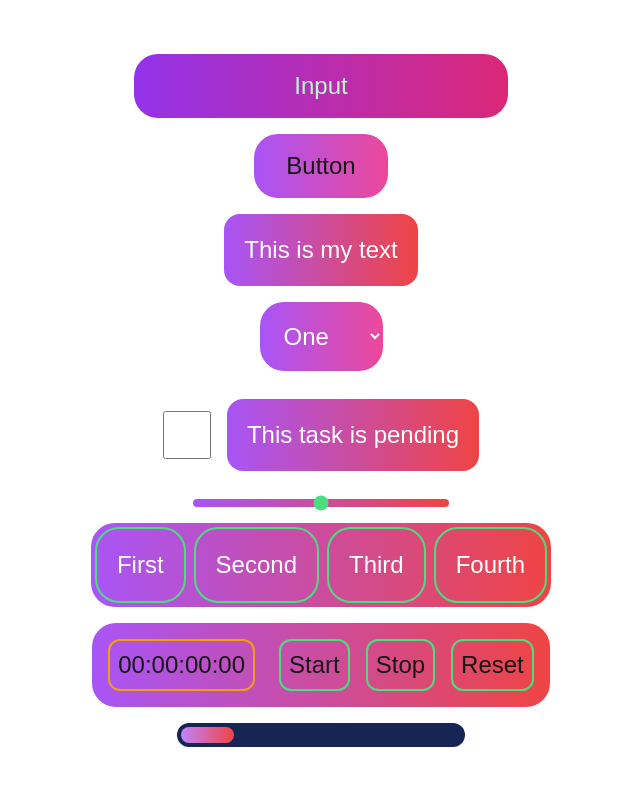
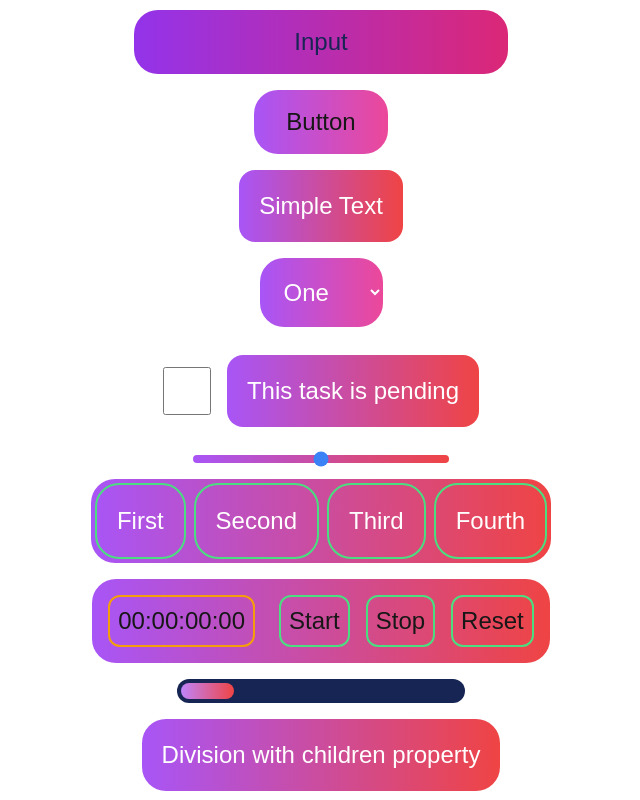
Before and after one commit to nitesh545/lifame, a Next.js app: page / in a window 1280 px wide. Shown: the whole page, without its empty margins (319-959 px from the left). Built offline with nearby package versions, Linux system fonts and the light colour scheme.

Commit message:
new component Division

```diff
--- /dev/null
+++ b/app/components/division.jsx
@@ -0,0 +1,15 @@
+import React from 'react';
+
+const Division = ({children}) => {
+    return (
+        <div className="w-screen">
+            <div className="flex justify-center content-center items-center">
+                <div className="text-white text-2xl p-5 rounded-3xl bg-gradient-to-r from-purple-500 to-red-500">
+                {children}
+                </div>
+            </div>
+        </div>
+    );
+};
+
+export default Division;
--- a/app/components/input.jsx
+++ b/app/components/input.jsx
@@ -12,7 +12,7 @@ const Input = (props) => {
 				<input
 					onChange={handleChange}
 					value={value}
-					className="input h-10 text-center rounded-3xl p-8 text-white placeholder:text-green-200 text-2xl bg-gradient-to-r from-purple-600 to-pink-600"
+					className="input h-10 text-center rounded-3xl p-8 text-white placeholder:text-blue-950 text-2xl bg-gradient-to-r from-purple-600 to-pink-600"
 					placeholder={props.placeholder}
 				/>
 			</div>
--- a/app/components/slider.jsx
+++ b/app/components/slider.jsx
@@ -24,7 +24,7 @@ const Slider = () => {
 					// [&::-webkit-slider-runnable-track]:rounded-3xl
 					// [&::-webkit-slider-thumb]:bg-red-500
 					// [&::-webkit-slider-thumb]:rounded-full"
-					className="w-1/5 appearance-none h-2 bg-gradient-to-r from-purple-500 to-red-500 rounded-3xl cursor-pointer accent-green-400"
+					className="w-1/5 appearance-none h-2 bg-gradient-to-r from-purple-500 to-red-500 rounded-3xl cursor-pointer accent-blue-500"
 				/>
 			</div>
 		</div>
--- a/app/page.jsx
+++ b/app/page.jsx
@@ -8,19 +8,21 @@ import Slider from "@/app/components/slider";
 import ButtonGroup from "@/app/components/buttonGroup";
 import Stopwatch from "@/app/components/stopwatch";
 import ProgressBar from "@/app/components/progressBar";
+import Division from "@/app/components/division";
 import React from "react";
 
 let components = [
 	{id: 1, type: "Input", component: <Input placeholder="Input"/>},
 	{id: 2, type: "Button", component: <Button text="Button"/>},
-	{id: 3, type: "Text", component: <Text text="This is my text"/>},
+	{id: 3, type: "Text", component: <Text text="Simple Text"/>},
 	{id: 4, type: "Select", component: <Select />},
 	{id: 5, type: "Checkbox", component: <Checkbox />},
 	{id: 6, type: "Slider", component: <Slider />},
 	{id: 7, type: "ButtonGroup", component: <ButtonGroup />},
 	{id: 8, type: "Stopwatch", component: <Stopwatch />},
 	{id: 9, type: "ProgressBar", component: <ProgressBar />},
-]
+	{id: 10, type: "Division", component: <Division>Division with children property</Division>},
+];
 
 export default function Home() {
 	return (
```
